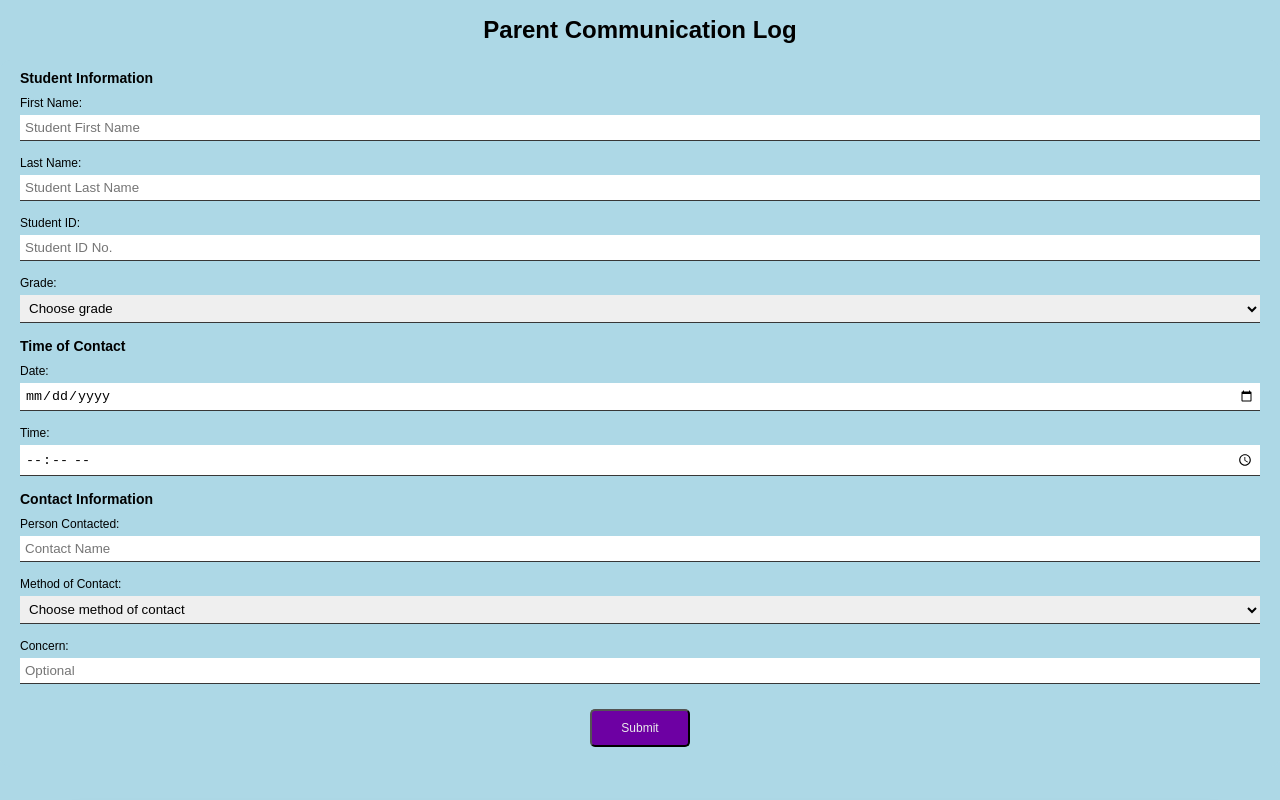
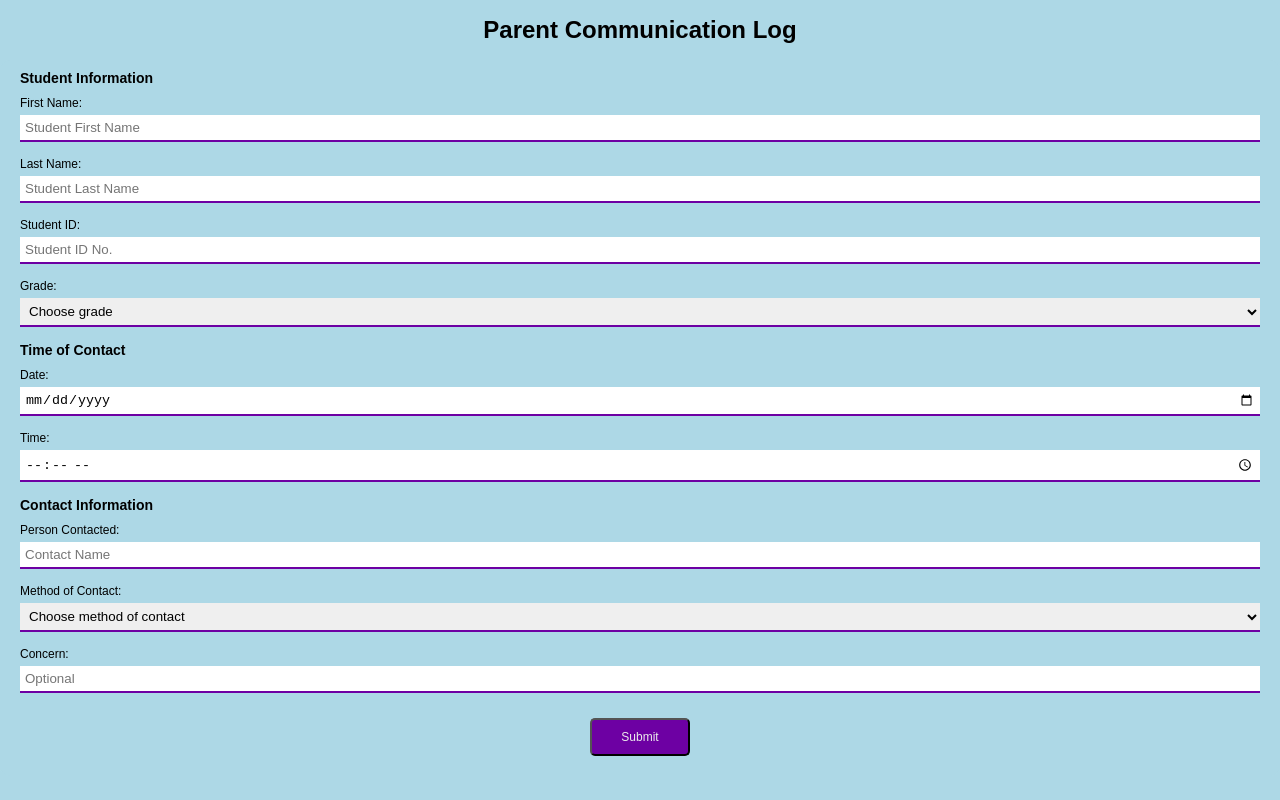
Before and after one commit to wdwiii/parent-communication-log, a React (Create React App) app: page / in a window 1280 px wide. Shown: the top 800 px of the page. Built offline with nearby package versions, Linux system fonts and the light colour scheme.

Commit message:
Increase border-bottom and change color

```diff
--- a/src/components/Form/Form.module.css
+++ b/src/components/Form/Form.module.css
@@ -24,7 +24,7 @@
   padding: 0.5rem;
   margin-block: 0.5rem;
   border: 0;
-  border-bottom: 1px solid rgb(55, 55, 55);
+  border-bottom: 2px solid rgb(109, 0, 163);
   /* border-radius: 5px; */
 }
 
```
